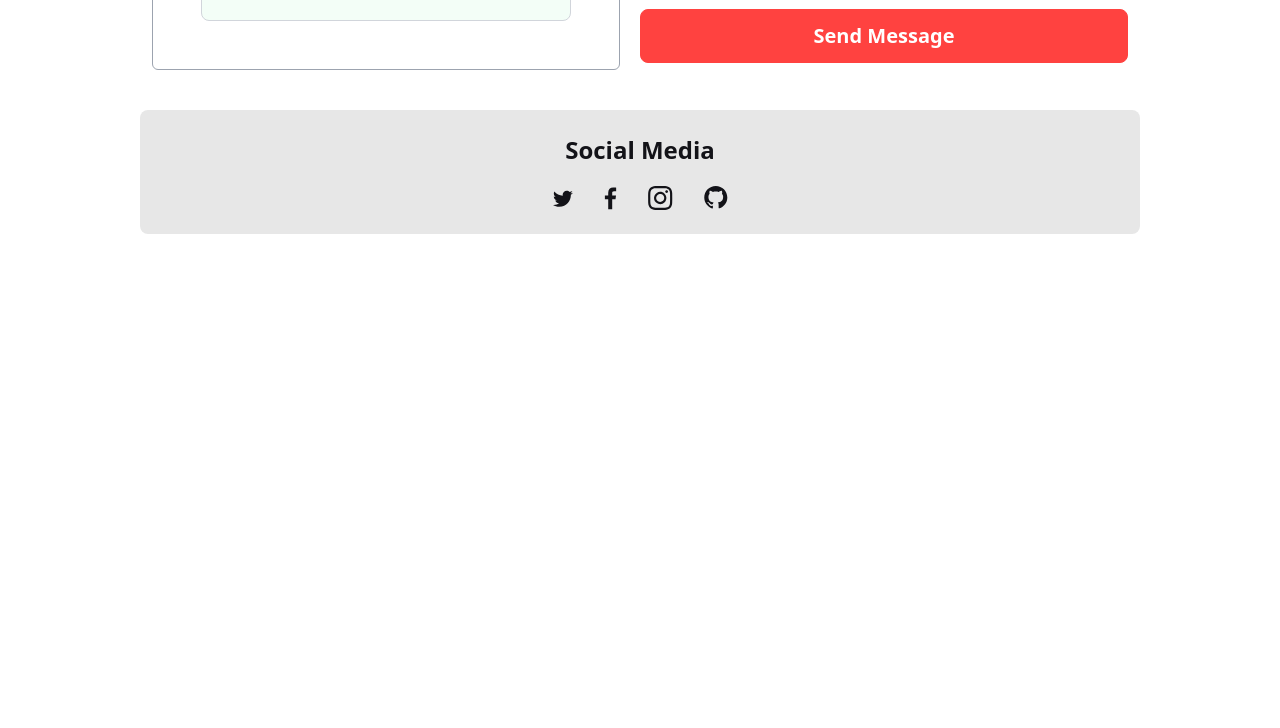
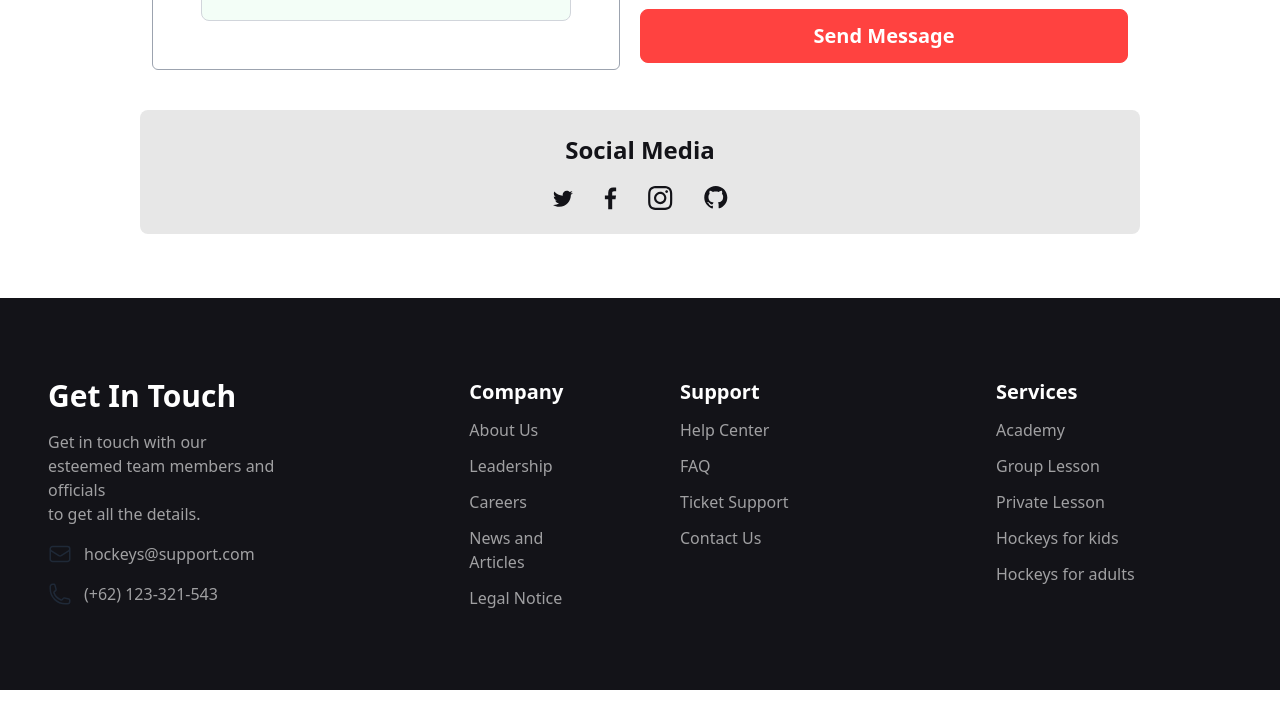
Before and after one commit to Azmaineeeeeee/Hockey-Site, a plain HTML site: page index.html in a window 1280 px wide. Shown: the part 4836-5564 px from the top of the page. Before the commit the page ends 5110 px from the top, so only its background shows below. Drawn offline with nearby package versions, Linux system fonts and the light colour scheme.

Commit message:
footer section add

```diff
--- a/index.html
+++ b/index.html
@@ -780,7 +780,64 @@
 
     </main>
 
-    <footer>
+    <footer class="grid grid-cols-12 lg:gap-20 gap-8 mt-16 px-6 lg:px-12 mb-10 bg-[#131318] py-8 lg:py-20 ">
+        <!-- first col -->
+
+        <div class="space-y-4 col-start-1 lg:col-end-4 col-end-12 lg:text-left text-center">
+            <h3 class="text-[#FFF] text-3xl font-extrabold">Get In Touch</h3>
+            <p class="text-[#FFFFFF99] text-base font-medium">Get in touch with our esteemed team members and officials <br> to get all the details.</p>
+
+            <div class="flex gap-3 justify-center lg:justify-start">
+                <svg xmlns="http://www.w3.org/2000/svg" fill="none" viewBox="0 0 24 24" stroke-width="1.5" stroke="currentColor" class="w-6 h-6">
+                    <path stroke-linecap="round" stroke-linejoin="round" d="M21.75 6.75v10.5a2.25 2.25 0 0 1-2.25 2.25h-15a2.25 2.25 0 0 1-2.25-2.25V6.75m19.5 0A2.25 2.25 0 0 0 19.5 4.5h-15a2.25 2.25 0 0 0-2.25 2.25m19.5 0v.243a2.25 2.25 0 0 1-1.07 1.916l-7.5 4.615a2.25 2.25 0 0 1-2.36 0L3.32 8.91a2.25 2.25 0 0 1-1.07-1.916V6.75" />
+                  </svg>
+
+                  <h3 class="text-[#FFFFFF99] text-base font-medium">hockeys@support.com</h3>
+
+            </div>
+
+            <div class="flex gap-3 justify-center lg:justify-start">
+                <svg xmlns="http://www.w3.org/2000/svg" fill="none" viewBox="0 0 24 24" stroke-width="1.5" stroke="currentColor" class="w-6 h-6">
+                    <path stroke-linecap="round" stroke-linejoin="round" d="M2.25 6.75c0 8.284 6.716 15 15 15h2.25a2.25 2.25 0 0 0 2.25-2.25v-1.372c0-.516-.351-.966-.852-1.091l-4.423-1.106c-.44-.11-.902.055-1.173.417l-.97 1.293c-.282.376-.769.542-1.21.38a12.035 12.035 0 0 1-7.143-7.143c-.162-.441.004-.928.38-1.21l1.293-.97c.363-.271.527-.734.417-1.173L6.963 3.102a1.125 1.125 0 0 0-1.091-.852H4.5A2.25 2.25 0 0 0 2.25 4.5v2.25Z" />
+                  </svg>
+
+
+                  <h3 class="text-[#FFFFFF99] text-base font-medium">(+62) 123-321-543</h3>
+
+            </div>
+        </div>
+        <!-- ends -->
+        <!-- second column -->
+
+        <div class="space-y-3 lg:col-start-5 lg:col-end-7 col-start-1 col-end-6">
+            <h3 class="text-[#FFF] text-xl font-bold">Company</h3>
+            <h4 class="text-[#FFFFFF99] text-base font-medium">About Us</h4>
+            <h4 class="text-[#FFFFFF99] text-base font-medium">Leadership</h4>
+            <h4 class="text-[#FFFFFF99] text-base font-medium">Careers</h4>
+            <h4 class="text-[#FFFFFF99] text-base font-medium">News and Articles</h4>
+            <h4 class="text-[#FFFFFF99] text-base font-medium">Legal Notice</h4>
+        </div>
+<!-- third column -->
+        <div class="space-y-3 lg:col-start-7 lg:col-end-9 col-start-7 col-end-12">
+            <h3 class="text-[#FFF] text-xl font-bold">Support</h3>
+            <h4 class="text-[#FFFFFF99] text-base font-medium">Help Center</h4>
+            <h4 class="text-[#FFFFFF99] text-base font-medium">FAQ</h4>
+            <h4 class="text-[#FFFFFF99] text-base font-medium">Ticket Support</h4>
+            <h4 class="text-[#FFFFFF99] text-base font-medium">Contact Us</h4>
+
+        </div>
+
+
+        <!-- forth column -->
+        <div class="space-y-3 lg:col-start-10 lg:col-end-13 col-start-1 col-end-12 lg:text-left text-center">
+            <h3 class="text-[#FFF] text-xl font-bold">Services</h3>
+            <h4 class="text-[#FFFFFF99] text-base font-medium">Academy</h4>
+            <h4 class="text-[#FFFFFF99] text-base font-medium">Group Lesson</h4>
+            <h4 class="text-[#FFFFFF99] text-base font-medium">Private Lesson</h4>
+            <h4 class="text-[#FFFFFF99] text-base font-medium">Hockeys for kids</h4>
+            <h4 class="text-[#FFFFFF99] text-base font-medium">Hockeys for adults</h4>
+        </div>
+
 
     </footer>
 </body>
```
